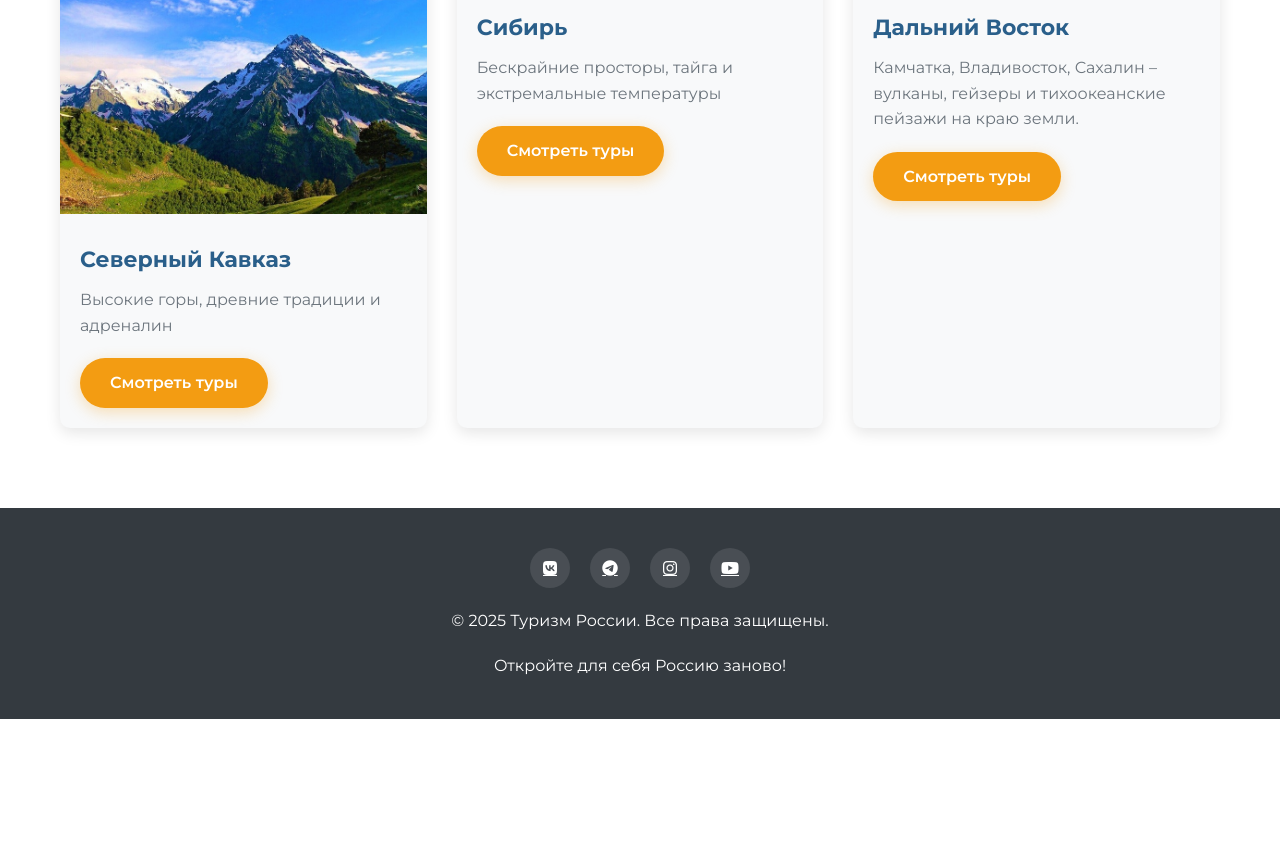
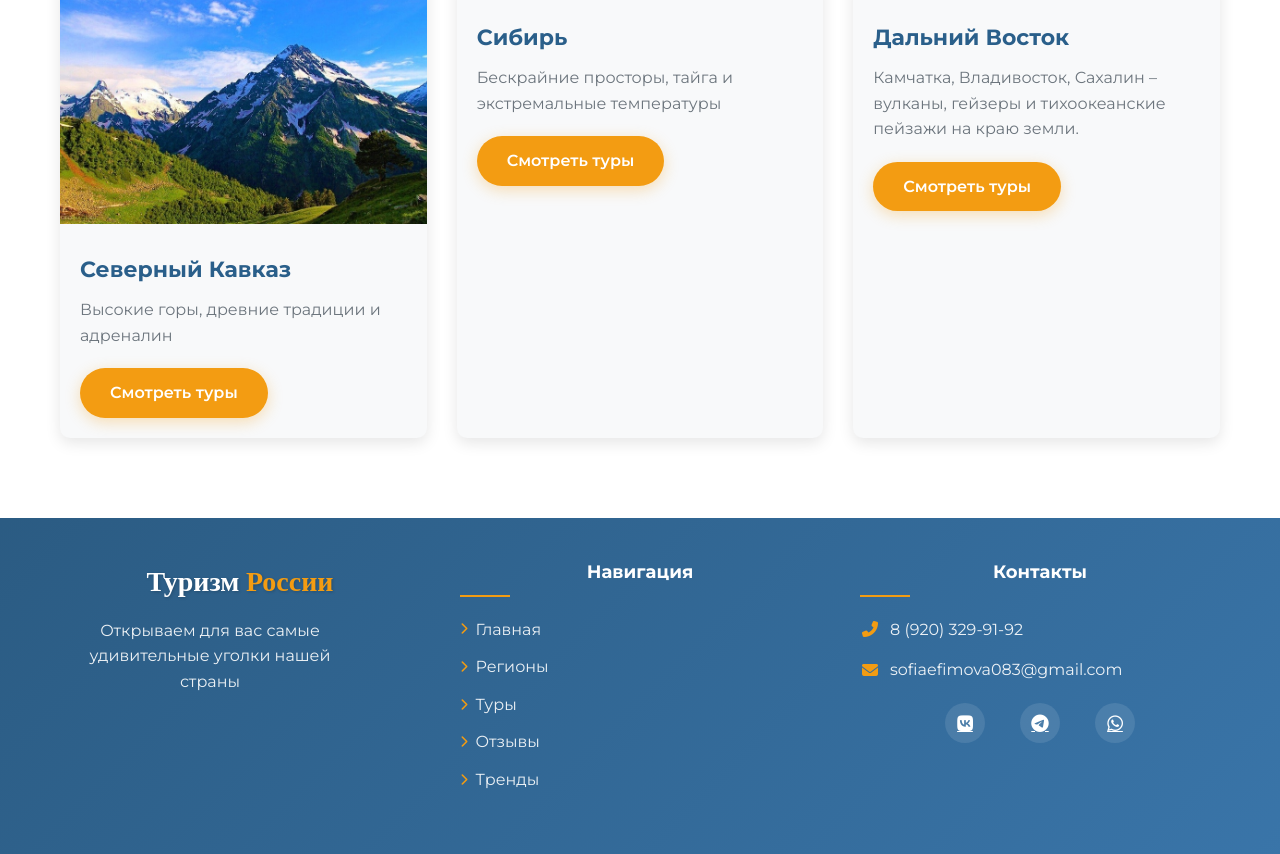
Before and after one commit to SofiaMalfoy25/leto, a Flask app: page /blog in a window 1280 px wide. Shown: the part 1177-2031 px from the top of the page. Before the commit the page ends 1896 px from the top, so only its background shows below. Run offline with Flask 3, Linux system fonts and the light colour scheme.

Commit message:
Update blog.html

```diff
--- a/app/templates/blog.html
+++ b/app/templates/blog.html
@@ -5,132 +5,20 @@
     <meta name="viewport" content="width=device-width, initial-scale=1.0">
     <title>Регионы России для туризма | Туризм России</title>
     <link rel="stylesheet" href="https://cdnjs.cloudflare.com/ajax/libs/font-awesome/6.4.0/css/all.min.css">
+    <link rel="stylesheet" href="style.css">
     <link href="https://fonts.googleapis.com/css2?family=Montserrat:wght@400;600;700&family=Playfair+Display:wght@700&display=swap" rel="stylesheet">
     <style>
-        :root {
-            --primary: #2a5f8a;
-            --secondary: #e74c3c;
-            --accent: #f39c12;
-            --light: #f8f9fa;
-            --dark: #343a40;
-            --text: #333;
-            --text-light: #6c757d;
-        }
-
-        * {
-            margin: 0;
-            padding: 0;
-            box-sizing: border-box;
-        }
-
-        body {
-            font-family: 'Montserrat', sans-serif;
-            color: var(--text);
-            line-height: 1.6;
-            background-color: #f5f5f5;
-        }
-
-        .container {
-            width: 100%;
-            max-width: 1200px;
-            margin: 0 auto;
-            padding: 0 20px;
-        }
-
-        /* Header */
-        .header {
-            background: linear-gradient(135deg, rgba(42,95,138,0.9) 0%, rgba(58,123,180,0.9) 100%);
-            color: white;
-            padding: 20px 0;
-            position: fixed;
-            width: 100%;
-            top: 0;
-            z-index: 1000;
-            box-shadow: 0 2px 15px rgba(0,0,0,0.1);
-            transition: all 0.3s ease;
-        }
-
-        .header.scrolled {
-            padding: 10px 0;
-            background: rgba(42,95,138,0.98);
-        }
-
-        .header .container {
-            display: flex;
-            justify-content: space-between;
-            align-items: center;
-        }
-
-        .logo {
-            font-family: 'Playfair Display', serif;
-            font-size: 28px;
-            font-weight: 700;
-            color: white;
-            text-shadow: 1px 1px 3px rgba(0,0,0,0.2);
-        }
-
-        .logo span {
-            color: var(--accent);
-        }
-
-        /* Mobile menu toggle */
-        .menu-toggle {
-            display: none;
-            cursor: pointer;
-            font-size: 24px;
-            color: white;
-        }
-
-        .nav ul {
-            display: flex;
-            list-style: none;
-        }
-
-        .nav li {
-            margin-left: 30px;
-        }
-
-        .nav a {
-            color: white;
-            text-decoration: none;
-            font-weight: 600;
-            font-size: 16px;
-            transition: all 0.3s ease;
-            position: relative;
-            padding-bottom: 5px;
-        }
-
-        .nav a:hover, .nav a.active {
-            color: var(--accent);
-        }
-
-        .nav a:after {
-            content: '';
-            position: absolute;
-            width: 0;
-            height: 2px;
-            bottom: 0;
-            left: 0;
-            background-color: var(--accent);
-            transition: width 0.3s ease;
-        }
-
-        .nav a:hover:after, .nav a.active:after {
-            width: 100%;
-        }
-
         /* Page Header */
         .page-header {
             height: 50vh;
             min-height: 400px;
-            background: linear-gradient(rgba(0, 0, 0, 0.6), rgba(0, 0, 0, 0.6)),
-                        url('https://images.unsplash.com/photo-1518632617565-d1a82f7a1b72?ixlib=rb-1.2.1&auto=format&fit=crop&w=1350&q=80') no-repeat center center/cover;
+            background: linear-gradient(rgba(0, 0, 0, 0.5), rgba(0, 0, 0, 0.5)),
+                        url('Img/baner.jpg') no-repeat center center/cover;
             color: white;
             display: flex;
             align-items: center;
             text-align: center;
             position: relative;
-            margin-top: 70px;
         }
 
         .page-header .container {
@@ -261,43 +149,6 @@
             padding: 12px;
         }
 
-        /* Footer */
-        .footer {
-            background-color: var(--dark);
-            color: white;
-            padding: 40px 0 20px;
-            text-align: center;
-        }
-
-        .footer p {
-            margin-bottom: 20px;
-        }
-
-        .social-links {
-            display: flex;
-            justify-content: center;
-            margin-bottom: 20px;
-            flex-wrap: wrap;
-        }
-
-        .social-links a {
-            display: inline-flex;
-            align-items: center;
-            justify-content: center;
-            width: 40px;
-            height: 40px;
-            background-color: rgba(255,255,255,0.1);
-            border-radius: 50%;
-            margin: 0 10px;
-            color: white;
-            transition: all 0.3s ease;
-        }
-
-        .social-links a:hover {
-            background-color: var(--accent);
-            transform: translateY(-3px);
-        }
-
         /* Animations */
         @keyframes fadeIn {
             from { opacity: 0; }
@@ -402,11 +253,11 @@
             </div>
             <nav class="nav">
                 <ul>
-                    <li><a href="{{ url_for('main.main') }}">Главная</a></li>
-                    <li><a href="{{ url_for('main.blog') }}" class="active">Регионы</a></li>
-                    <li><a href="{{ url_for('main.tours') }}">Туры</a></li>
-                    <li><a href="{{ url_for('main.reviews') }}">Отзывы</a></li>
-                    <li><a href="{{ url_for('main.trends') }}">Тренды</a></li>
+                    <li><a href="main.html">Главная</a></li>
+                    <li><a href="blog.html" class="active">Регионы</a></li>
+                    <li><a href="tours.html">Туры</a></li>
+                    <li><a href="reviews.html">Отзывы</a></li>
+                    <li><a href="trends.html">Тренды</a></li>
                 </ul>
             </nav>
         </div>
@@ -432,7 +283,7 @@
                     </div>
                 </div>
                 <div class="region-card" data-region="northwest">
-                    <img src="{{ url_for('static', filename='Img/zapad.jpg') }}" alt="Северо-Запад">
+                    <img src="Img/zapad.jpg" alt="Северо-Запад">
                     <div class="region-card-content">
                         <h3>Северо-Запад</h3>
                         <p>Балтика, северные пейзажи и имперское наследие</p>
@@ -448,7 +299,7 @@
                     </div>
                 </div>
                 <div class="region-card" data-region="kavkaz">
-                    <img src="{{ url_for('static', filename='Img/kavkaz.jpg') }}" alt="Кавказ">
+                    <img src="Img/kavkaz.jpg" alt="Кавказ">
                     <div class="region-card-content">
                         <h3>Северный Кавказ</h3>
                         <p>Высокие горы, древние традиции и адреналин</p>
@@ -476,16 +327,52 @@
     </section>
 
     <footer class="footer">
-        <div class="container">
-            <div class="social-links">
-                <a href="#"><i class="fab fa-vk"></i></a>
-                <a href="#"><i class="fab fa-telegram"></i></a>
-                <a href="#"><i class="fab fa-instagram"></i></a>
-                <a href="#"><i class="fab fa-youtube"></i></a>
+    <div class="container">
+        <div class="footer-grid">
+            <!-- Лого и описание -->
+            <div class="footer-brand">
+                <div class="logo">Туризм <span>России</span></div>
+                <p class="footer-description">Открываем для вас самые удивительные уголки нашей страны</p>
             </div>
-            <p>© 2025 Туризм России. Все права защищены.</p>
-            <p>Откройте для себя Россию заново!</p>
+
+            <!-- Быстрые ссылки -->
+            <div class="footer-links">
+                <h4>Навигация</h4>
+                <ul>
+                    <li><a href="main.html"><i class="fas fa-chevron-right"></i> Главная</a></li>
+                    <li><a href="blog.html"><i class="fas fa-chevron-right"></i> Регионы</a></li>
+                    <li><a href="tours.html"><i class="fas fa-chevron-right"></i> Туры</a></li>
+                    <li><a href="reviews.html"><i class="fas fa-chevron-right"></i> Отзывы</a></li>
+                    <li><a href="trends.html"><i class="fas fa-chevron-right"></i> Тренды</a></li>
+                </ul>
+            </div>
+
+            <!-- Контакты -->
+            <div class="footer-contacts">
+                <h4>Контакты</h4>
+                <div class="contact-item">
+                    <i class="fas fa-phone-alt"></i>
+                    <a href="tel:+79203299192">8 (920) 329-91-92</a>
+                </div>
+                <div class="contact-item">
+                    <i class="fas fa-envelope"></i>
+                    <a href="mailto:sofiaefimova083@gmail.com">sofiaefimova083@gmail.com</a>
+                </div>
+                <!-- Социальные сети -->
+                <div class="social-links">
+                    <a href="#" class="social-btn vk" aria-label="ВКонтакте">
+                        <i class="fab fa-vk"></i>
+                    </a>
+                    <a href="#" class="social-btn tg" aria-label="Telegram">
+                        <i class="fab fa-telegram"></i>
+                    </a>
+                    <a href="#" class="social-btn wa" aria-label="WhatsApp">
+                        <i class="fab fa-whatsapp"></i>
+                    </a>
+                </div>
+            </div>
         </div>
+    </div>
     </footer>
 
     <script>
```
